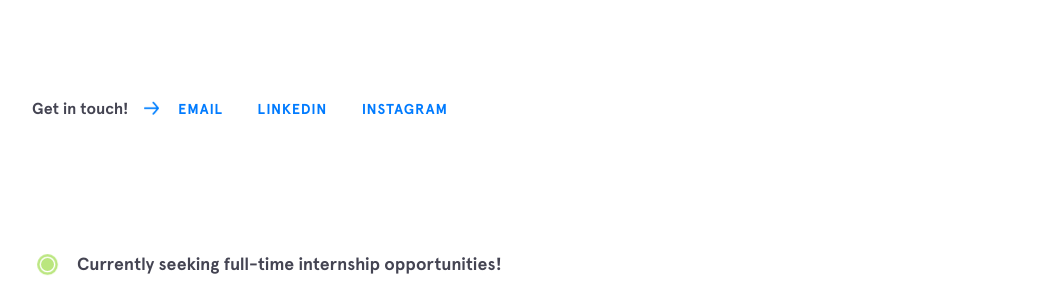
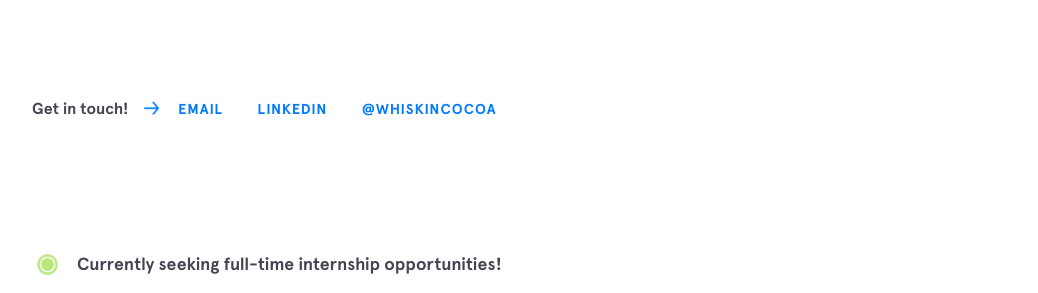
Before and after one commit to keahleh/keahleh.github.io, a Jekyll site: the page built from index.html, in a window 1280 px wide and 900 px high, scrolled down 311 px. Shown: the part 160-453 px from the top of the window, without its empty margins (68-1106 px from the left). Built offline with Jekyll 4.4.1, drawn with Linux system fonts in a browser that asks for light colours; nearby versions of some CDN libraries; some of the changed lines change nothing that is shown.

Commit message:
Update _config.yml

```diff
--- a/_config.yml
+++ b/_config.yml
@@ -1,6 +1,6 @@
 # Site settings
-name: Jervis Chan
-title: Jervis Chan | Aspiring Full Stack Data Scientist
+name: Kelly Neo
+title: Kelly Neo | Passionate about digital marketing and content creation
 description: Computer science / business student fascinated about machine learning and software development and their applications on real life problems.
 url: https://jervvs.github.io/
 baseurl: ''
@@ -10,11 +10,11 @@
 resume: https://jervvs.github.io/JERVISCHAN_Resume.pdf
 social:
   - title: email
-    url: mailto:jerv0003@e.ntu.edu.sg
+    url: mailto:kelly.neo.2019@smu.edu.sg
   - title: linkedin
     url: https://www.linkedin.com/in/jervis-chan/
-  - title: instagram
-    url: https://wwww.instagram.com/keahleh
+  - title: '@whiskincocoa'
+    url: https://www.instagram.com/whiskincocoa/
   # - title: github
   #   url: https://github.com/jervvs
 
```
